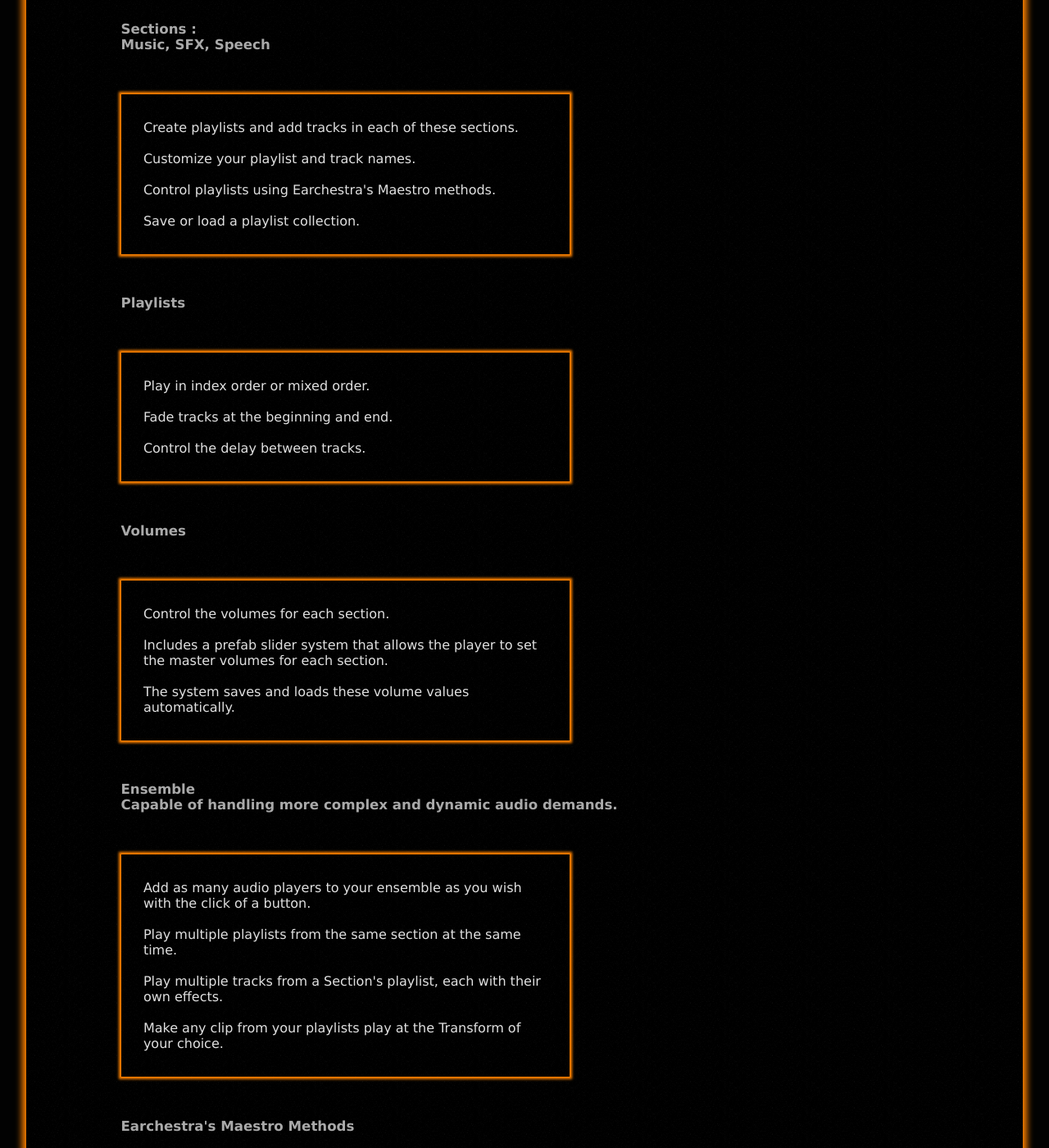
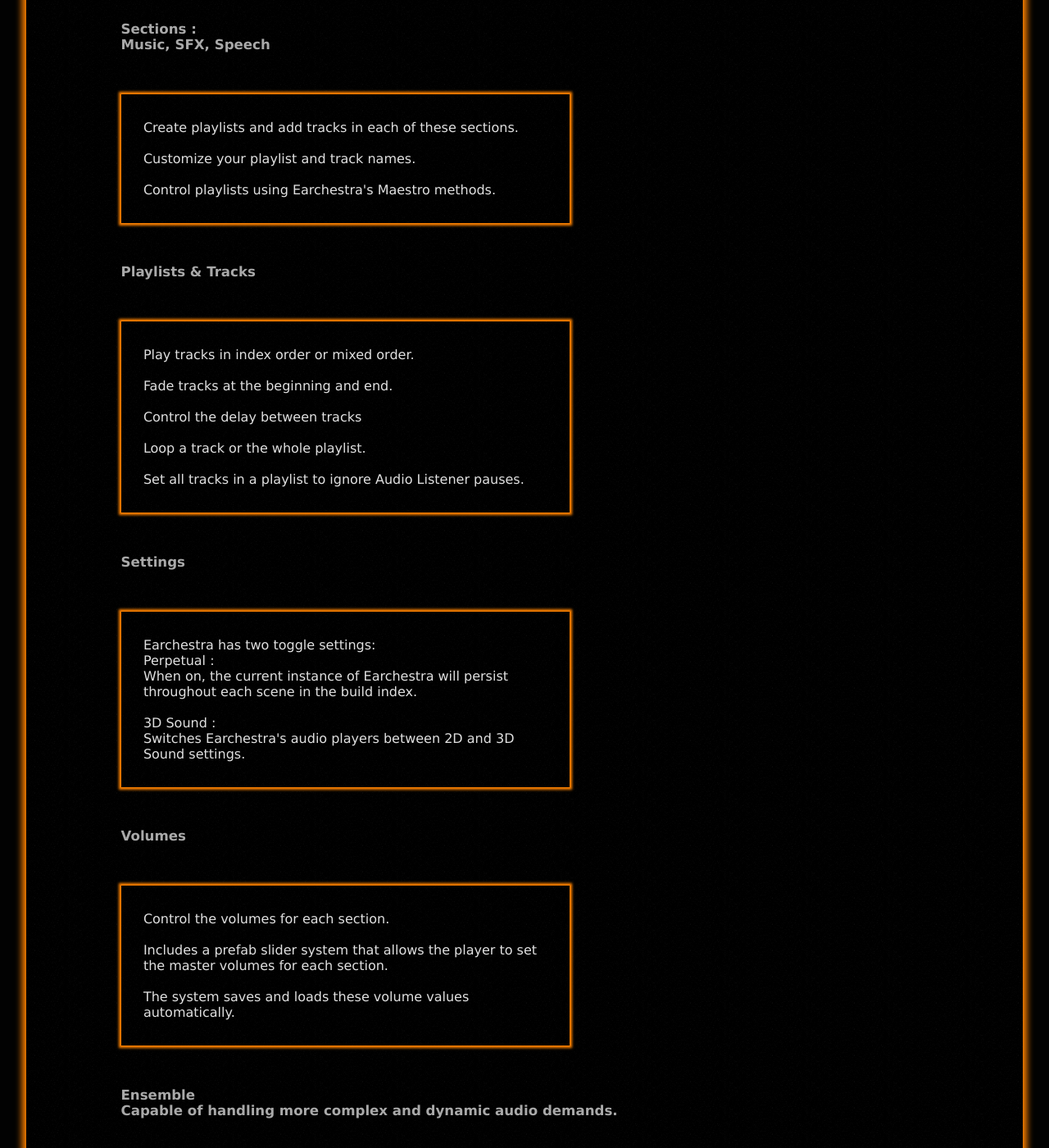
Before and after one commit to Madsir/madsirstudio.github.io, a Jekyll site: the page built from earchestra/index.html, in a window 1280 px wide and 1400 px high, scrolled down 681 px. Shown: the whole window at 82% size. Built offline with Jekyll 4.4.1, drawn with Linux system fonts in a browser that asks for light colours; some of the changed text lies outside the part shown.

Commit message:
Update index.html

```diff
--- a/earchestra/index.html
+++ b/earchestra/index.html
@@ -96,17 +96,25 @@
     <p>
     Create playlists and add tracks in each of these sections.<br><br>
     Customize your playlist and track names. <br><br>
-    Control playlists using Earchestra's Maestro methods.<br><br>
-    Save or load a playlist collection.</p>
+    Control playlists using Earchestra's Maestro methods.</p>
 		  <br></div>
     <br>
-    <h2>Playlists</h2>
+    <h2>Playlists & Tracks</h2>
     <br><div class="baround"><br>
     <p>
-     Play in index order or mixed order.<br><br>
+     Play tracks in index order or mixed order.<br><br>
      Fade tracks at the beginning and end.<br><br>
-     Control the delay between tracks.</p>
+	    Control the delay between tracks<br><br>
+	    Loop a track or the whole playlist.<br><br>
+     Set all tracks in a playlist to ignore Audio Listener pauses.</p>
 	  <br></div><br>
+	  <h2>Settings</h2>h2>
+	  <br><div class="baround"><br>
+		  <p> Earchestra has two toggle settings:<br>
+		  Perpetual :<br> When on, the current instance of Earchestra will persist throughout each scene in the build index.
+                 <br><br> 3D Sound : <br> Switches Earchestra's audio players between 2D and 3D Sound settings.
+</p>
+	<br></div><br>
     <h2>Volumes</h2>
     <br><div class="baround"><br>
     <p>Control the volumes for each section.<br><br>Includes a prefab slider system that allows the player to set the master volumes for each section.<br><br>The system saves and loads these volume values automatically.
@@ -115,7 +123,7 @@
         <h2>Ensemble<br>Capable of handling more complex and dynamic audio demands.</h2>
     <br>
 	  <div class="baround"><br><p>
-		  Add as many audio players to your ensemble as you wish with the click of a button.<br><br>
+		  Use the Auto Ensemble builder or add as many audio players to your Ensemble as you wish.<br><br>
     Play multiple playlists from the same section at the same time. <br> <br>
     Play multiple tracks from a Section's playlist, each with their own effects. <br> <br>
     Make any clip from your playlists play at the Transform of your choice.
```
